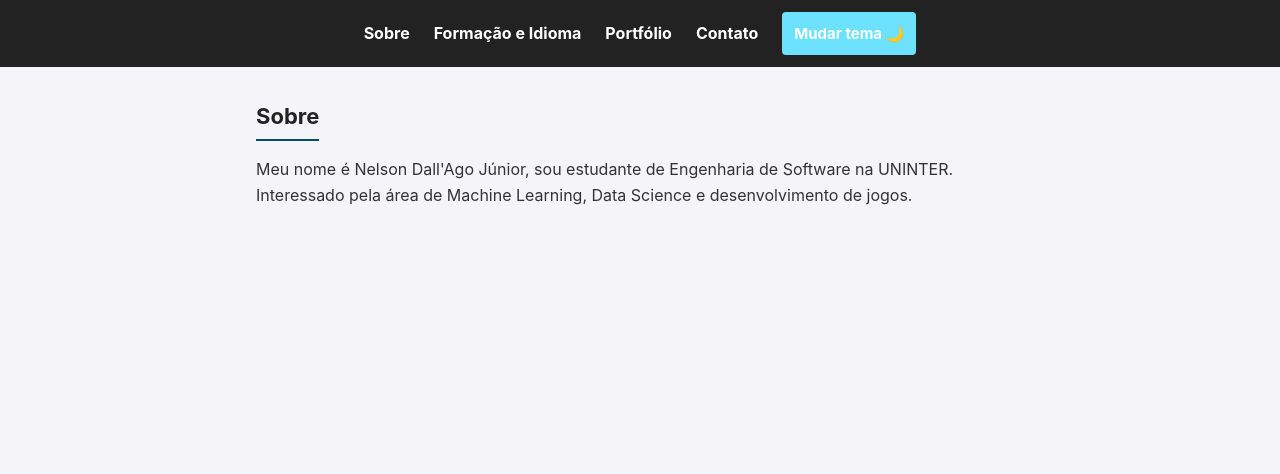
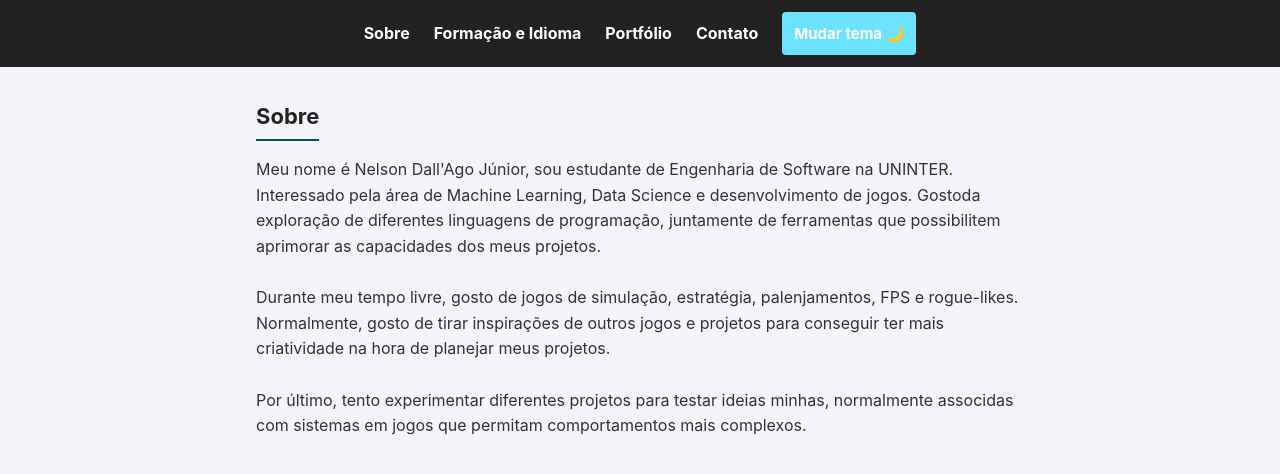
Before and after one commit to Neroo2/TrabalhoSiteUninter, a plain HTML site: page index.html in a window 1280 px wide. Drawn offline with Linux system fonts and the light colour scheme.

Commit message:
Update index.html

```diff
--- a/index.html
+++ b/index.html
@@ -23,7 +23,11 @@
     <main>
       <section id = "sobre">
         <h1>Sobre</h1>
-        <p>Meu nome é Nelson Dall'Ago Júnior, sou estudante de Engenharia de Software na UNINTER. Interessado pela área de Machine Learning, Data Science e desenvolvimento de jogos.</p>
+        <p>Meu nome é Nelson Dall'Ago Júnior, sou estudante de Engenharia de Software na UNINTER. Interessado pela área de Machine Learning, Data Science e desenvolvimento de jogos. Gostoda exploração de diferentes linguagens de programação, juntamente de ferramentas que possibilitem aprimorar as capacidades dos meus projetos.</p>
+        <br>
+        <p>Durante meu tempo livre, gosto de jogos de simulação, estratégia, palenjamentos, FPS e rogue-likes. Normalmente, gosto de tirar inspirações de outros jogos e projetos para conseguir ter mais criatividade na hora de planejar meus projetos.</p>
+        <br>
+        <p>Por último, tento experimentar diferentes projetos para testar ideias minhas, normalmente associdas com sistemas em jogos que permitam comportamentos mais complexos.</p>
       </section>
 
       <section id = "formacao">
```
